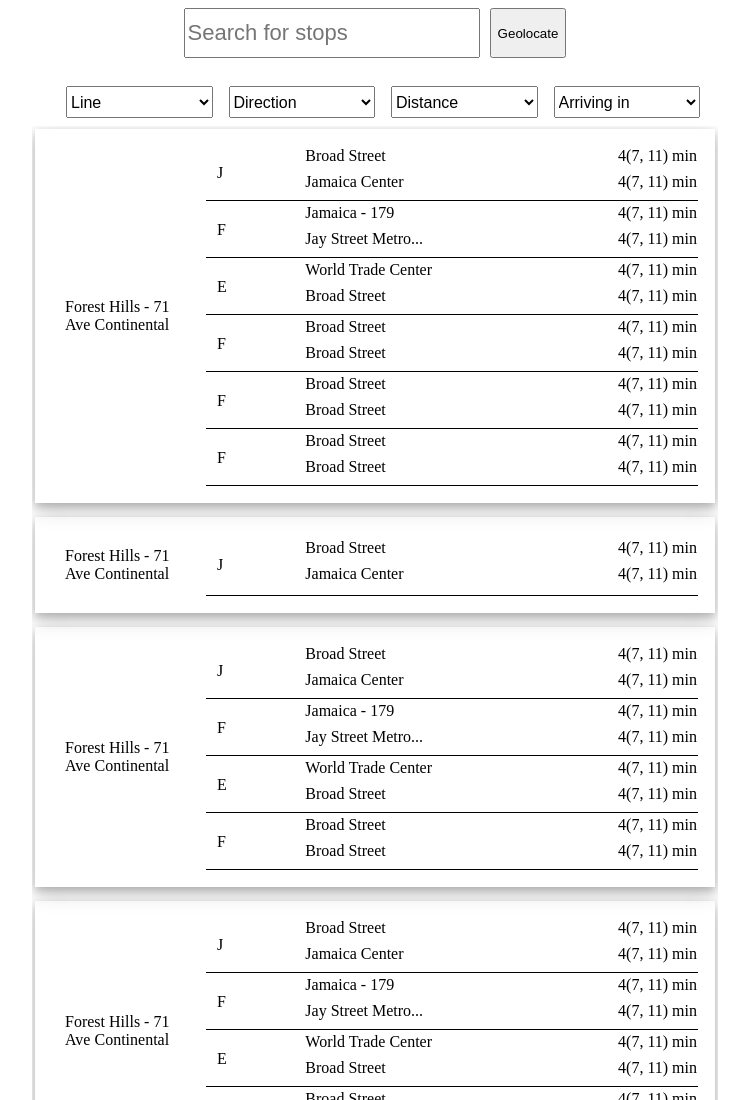
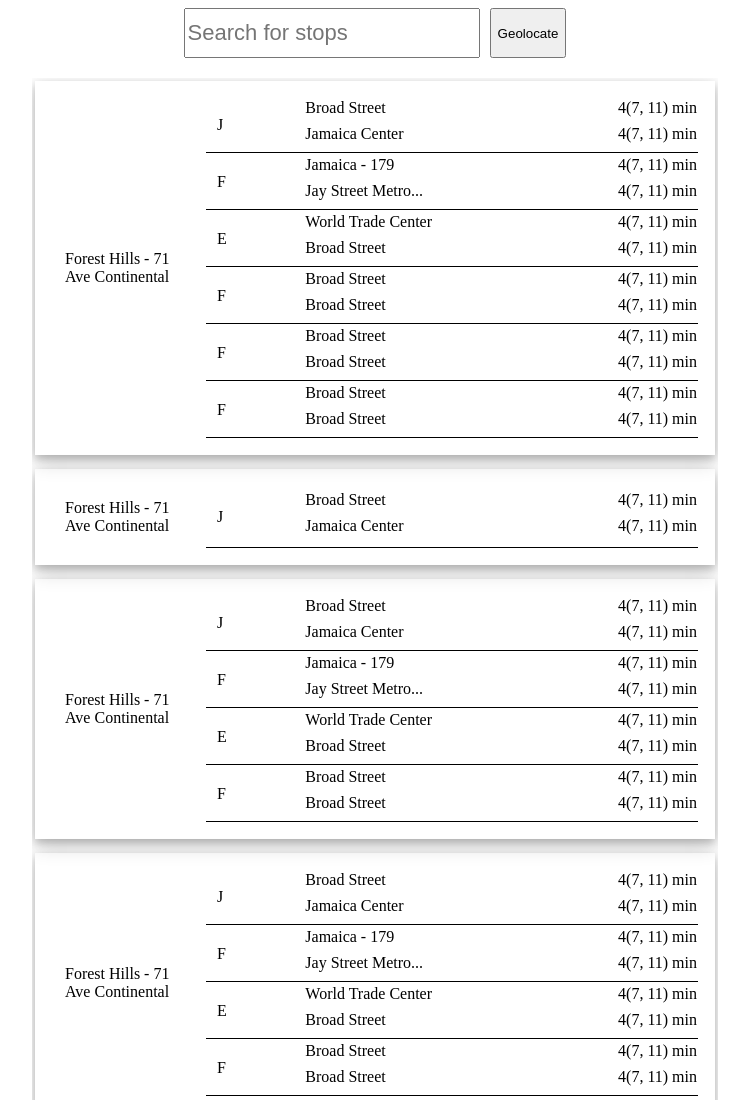
Before and after one commit to AntonDesilvaProjects/RealtimeTransit, a plain HTML site: page public/index-subway-mobile.html in a window 1280 px wide. Shown: the top 1100 px of the page, without its empty margins (265-1014 px from the left). Drawn offline with Linux system fonts and the light colour scheme.

Commit message:
Updating the UI

```diff
--- a/public/index-subway-mobile.html
+++ b/public/index-subway-mobile.html
@@ -127,36 +127,7 @@
 				<button>Geolocate</button>
 			</div>
 
-			<div class="search-filter">
-				<select>
-					<option value="" style="font-style: italic;">Line</option>
-					<option value="E">E</option>
-					<option value="F">F</option>
-    				<option value="J">J</option>
-    				<option value="R">R</option>
-    			</select>
-    			<select>
-					<option value="" style="font-style: italic;">Direction</option>
-    				<option value="N">North</option>
-    				<option value="S">South</option>
-    			</select>
-				<select>
-					<option value="" style="font-style: italic;">Distance</option>
-    				<option value="0.25">0.25 mi</option>
-    				<option value="0.50">0.5 mi</option>
-    				<option value="1">1 mi</option>
-    				<option value="1.5">1.5 mi</option>
-    				<option value="2">2 mi</option>
-    				<option value="5">5 mi</option>
-				</select>
-				<select>
-					<option value="" style="font-style: italic;">Arriving in</option>
-    				<option value="0.25">1</option>
-    				<option value="0.50">5</option>
-    				<option value="1">10</option>
-    				<option value="1.5">30</option>
-				</select>
-			</div>
+
 
 			<div class="search-results">
 				<div class="search-results-grid">
```
